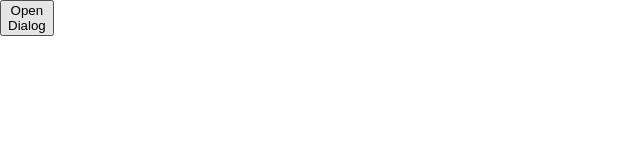
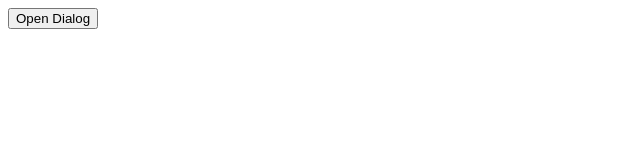
Before and after one commit to ShalomiAhavah/backdrop-practice, a plain HTML site: page index.html in a window 1280 px wide. Shown: the whole page, without its empty margins (0-640 px from the left). Drawn offline with Linux system fonts and the light colour scheme.

Commit message:
Update index.html

```diff
--- a/index.html
+++ b/index.html
@@ -6,10 +6,6 @@
     ::backdrop {
       background: linear-gradient(red, blue);
       opacity: 40%;
-    }
-    * {
-      position: absolute;
-      margin: auto;
     }
   </style>
 </head>
```
